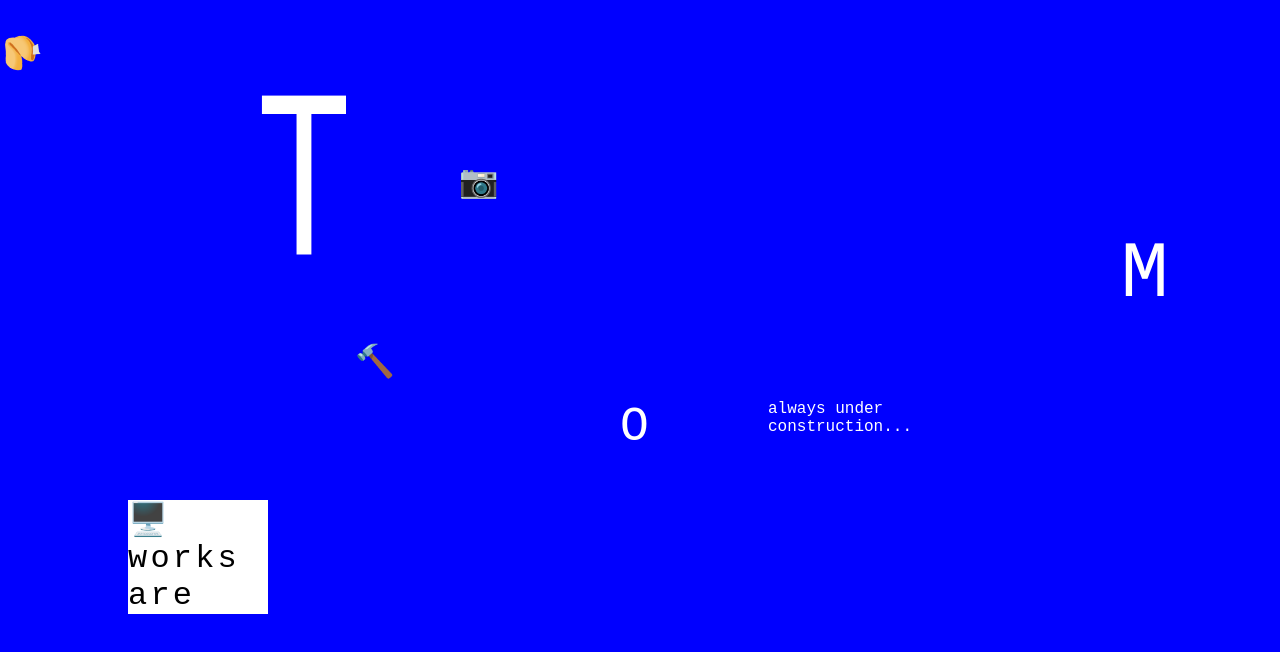
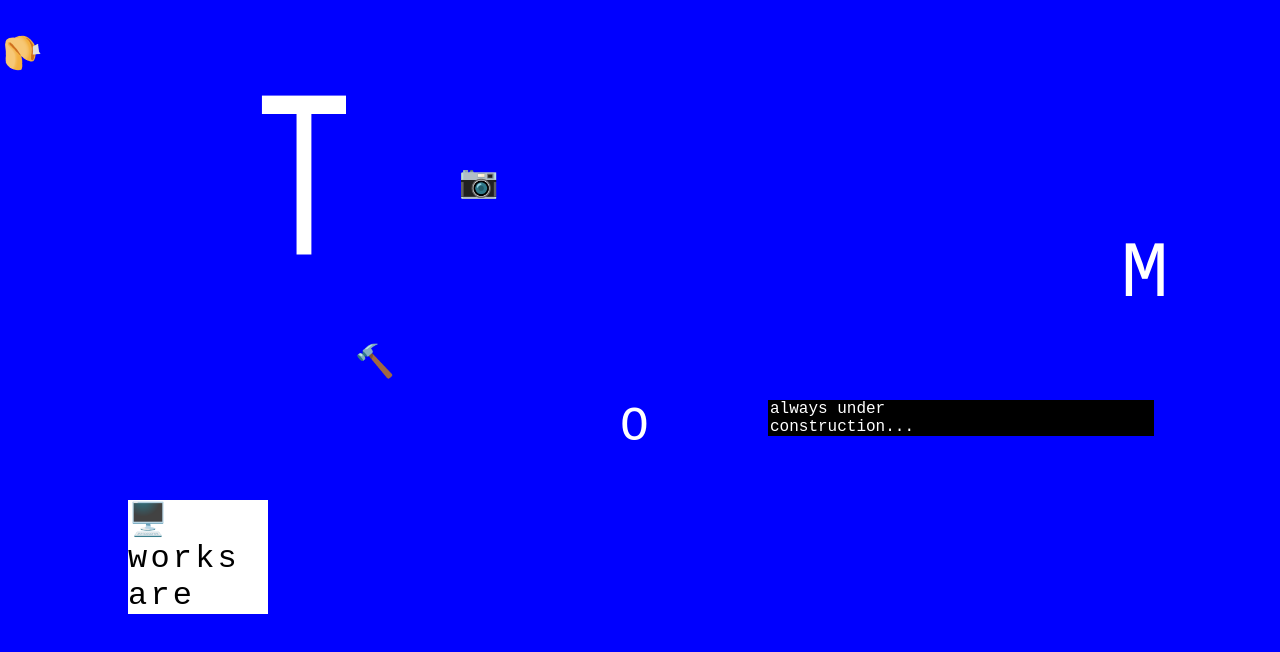
Before and after one commit to TOM1063/new_portfolio, a website with bundled scripts: page index.html in a window 1280 px wide. Built offline with nearby package versions, Linux system fonts and the light colour scheme.

Commit message:
add hello comment

```diff
--- a/index.html
+++ b/index.html
@@ -1,3 +1,5 @@
+<!-- Hello ! friend ! -->
+
 <!DOCTYPE html>
 <html lang="en">
 <head>
@@ -28,7 +30,7 @@ https://cdn.jsdelivr.net/npm/tweenjs@1.0.2/lib/tweenjs.min.js
     <a class="icon" id="random" href="random.html">
         <p>🥠</p>
     </a>
-    <p style="margin-top:50vh; margin-left:60vw;">always under<br>construction...</p>
+    <p id="index-comment">always under<br>construction...</p>
     <!-- <a class="icon" id="flower" href="flower.html">
         <p>🌻</p>
     </a> -->
--- a/styles/style.css
+++ b/styles/style.css
@@ -88,6 +88,17 @@ a {
 
 #random {
     position: absolute;
+}
+
+#index-comment {
+    margin-top:50vh;
+    margin-left:60vw;
+    background-color: black;
+    /* border-radius: 10px:; */
+    color:white;
+    padding-left: 2px;
+    width: 30vw;
+
 }
 
 
```
Also changed, not shown: index_motion_mouse.js (+1 -12 lines).
